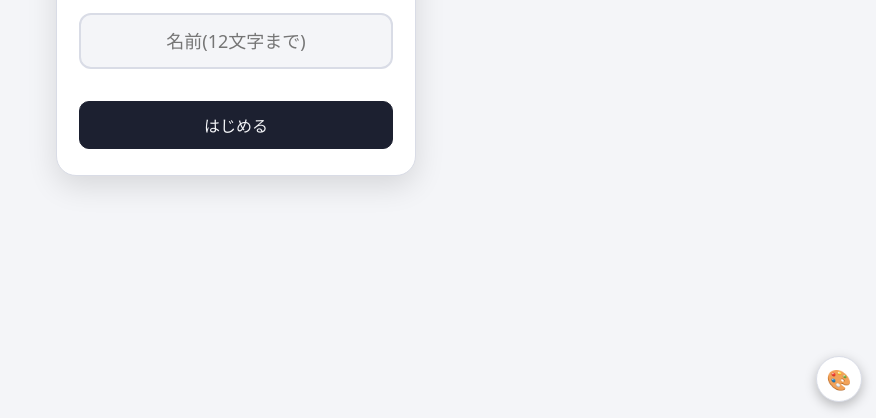
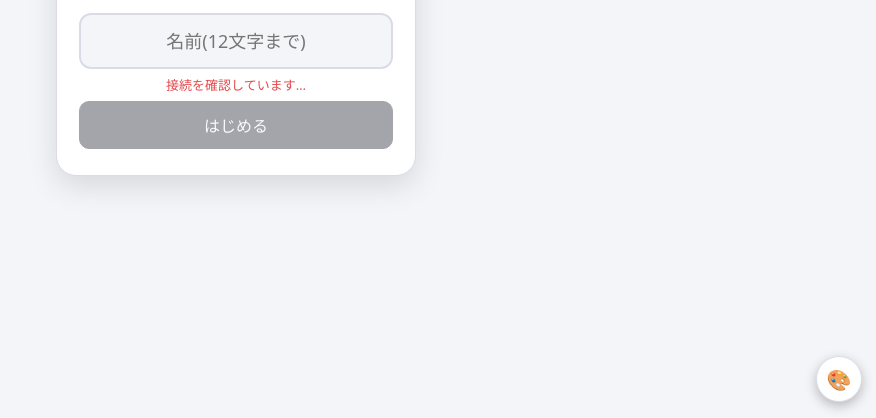
Before and after one commit to arda24056-art/4moku-game, a plain HTML site: page index.html in a window 1280 px wide. Both pictures are taken after a click on the button "はじめる". Shown: the part 382-800 px from the top of the page, without its empty margins (404-1280 px from the left). Drawn offline with Linux system fonts and the light colour scheme; no server answers.

Commit message:
Add files via upload

```diff
--- a/index.html
+++ b/index.html
@@ -155,9 +155,14 @@ main{padding-bottom:88px!important}
 <script src="https://www.gstatic.com/firebasejs/10.12.2/firebase-database-compat.js"></script>
 <script>
 (function(){
-var DBURL="ここにFirebaseのdatabaseURLを貼る";
-firebase.initializeApp({databaseURL:DBURL});
-var R=function(p){return firebase.database().ref(p)};
+var DBURL="https://mokunarabe-default-rtdb.asia-southeast1.firebasedatabase.app/";
+var firebaseSetupError="";
+try {
+ if (!/^https:\/\/[^\s"']+(?:firebaseio\.com|firebasedatabase\.app)\/?$/i.test(DBURL)) throw new Error("FirebaseのdatabaseURLが未設定、または形式が違います");
+ firebase.initializeApp({databaseURL:DBURL});
+} catch(e) { firebaseSetupError=e.message || String(e); }
+window.c4FirebaseSetupError=firebaseSetupError;
+var R=function(p){if(window.c4FirebaseSetupError)throw Error(window.c4FirebaseSetupError);return firebase.database().ref(p)};
 function snap(s){return{id:s.key,exists:s.exists(),data:function(){return s.val()||undefined}}}
 function doc(p){return{get:function(){return R(p).once("value").then(snap)},set:function(d){return R(p).set(d)},update:function(d){return R(p).update(d)},delete:function(){return R(p).remove()},onSnapshot:function(n,e){var f=function(s){n(snap(s))};R(p).on("value",f,e);return function(){R(p).off("value",f)}}}}
 var db={doc:doc,collection:function(p){var q=R(p).orderByChild("at").limitToLast(30);return{orderBy:function(){return this},limit:function(){return this},onSnapshot:function(n,e){var f=function(s){var a=[];s.forEach(function(c){a.unshift(snap(c))});n({docs:a,empty:!a.length,size:a.length})};q.on("value",f,e);return function(){q.off("value",f)}}}}};
@@ -284,7 +289,16 @@ $("again").onclick=again;
 function loadName(){try{return localStorage.getItem("c4name")||""}catch(e){return ""}}
 function saveName(n){try{localStorage.setItem("c4name",n)}catch(e){}if(db&&me)db.doc("data/users/"+me+"/profile").set({name:n}).catch(function(){})}
 $("nm").value=loadName();
-$("go").onclick=function(){initP.then(function(){if(!db){$("nmErr").textContent="接続できません。ログイン状態を確認してください";return}enter()})};
+$("go").onclick=async function(){
+ var btn=$("go"),err=$("nmErr");btn.disabled=true;err.textContent="接続を確認しています…";
+ try{
+  if(window.c4FirebaseSetupError)throw Error(window.c4FirebaseSetupError);
+  await Promise.race([initP,new Promise(function(_,reject){setTimeout(function(){reject(Error("接続確認がタイムアウトしました。通信環境とFirebaseの設定を確認してください"))},8000)})]);
+  if(!db)throw Error("Firebaseに接続できません。Firebaseの設定とネットワークを確認してください");
+  err.textContent="";enter();
+ }catch(e){err.textContent=e.message||"接続できませんでした";console.error("4moku start error:",e)}
+ finally{btn.disabled=false}
+};
 $("nm").addEventListener("keydown",function(e){if(e.key==="Enter")$("go").onclick()});
 $("rename").onclick=$("lobRename").onclick=function(){$("gate").hidden=false;$("nmErr").textContent="";$("nm").focus()};
 $("mk").onclick=createRoom;
@@ -296,11 +310,12 @@ $("snd").onclick=function(){sound=!sound;$("snd").textContent=sound?"🔊 音":"
 window.addEventListener("hashchange",function(){if(db&&started)route()});
 document.addEventListener("keydown",function(e){if(e.ctrlKey||e.metaKey||e.altKey||!$("gate").hidden)return;var n=parseInt(e.key,10);if(n>=1&&n<=7)play(n-1)});
 initP=(async function(){
- try{var u=await claude.use("user"),d=await claude.use("db");
+ try{
+  if(window.c4FirebaseSetupError)throw Error(window.c4FirebaseSetupError);var u=await claude.use("user"),d=await claude.use("db");
   if(!u||!d){$("status").textContent="この環境では対戦機能を使えません(ログインが必要です)";return}
   me=await u.id();db=d;if(!me){db=null;$("status").textContent="ユーザーを特定できません";return}
   if(!$("nm").value){try{var ps=await db.doc("data/users/"+me+"/profile").get();if(ps.exists&&ps.data().name&&!$("nm").value)$("nm").value=ps.data().name}catch(e){}}
- }catch(e){$("status").textContent="初期化に失敗しました"}
+ }catch(e){$("status").textContent="初期化に失敗しました: "+(e.message||e);$("nmErr").textContent="接続設定を確認してください"}
 })();
 })();
 </script>
```
